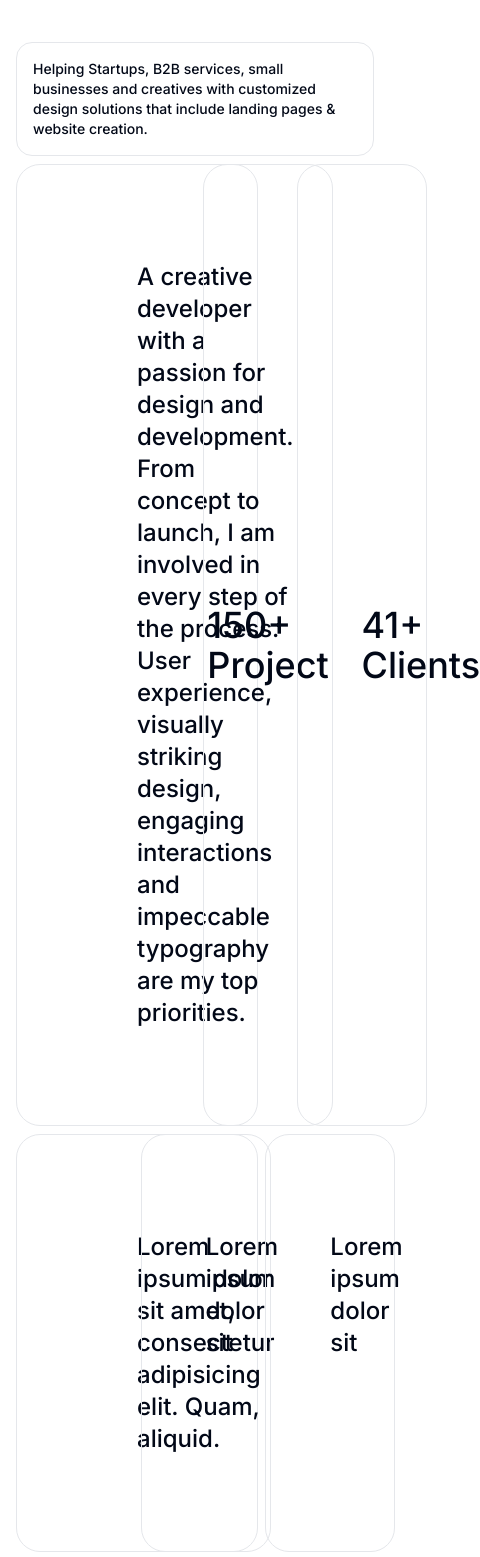
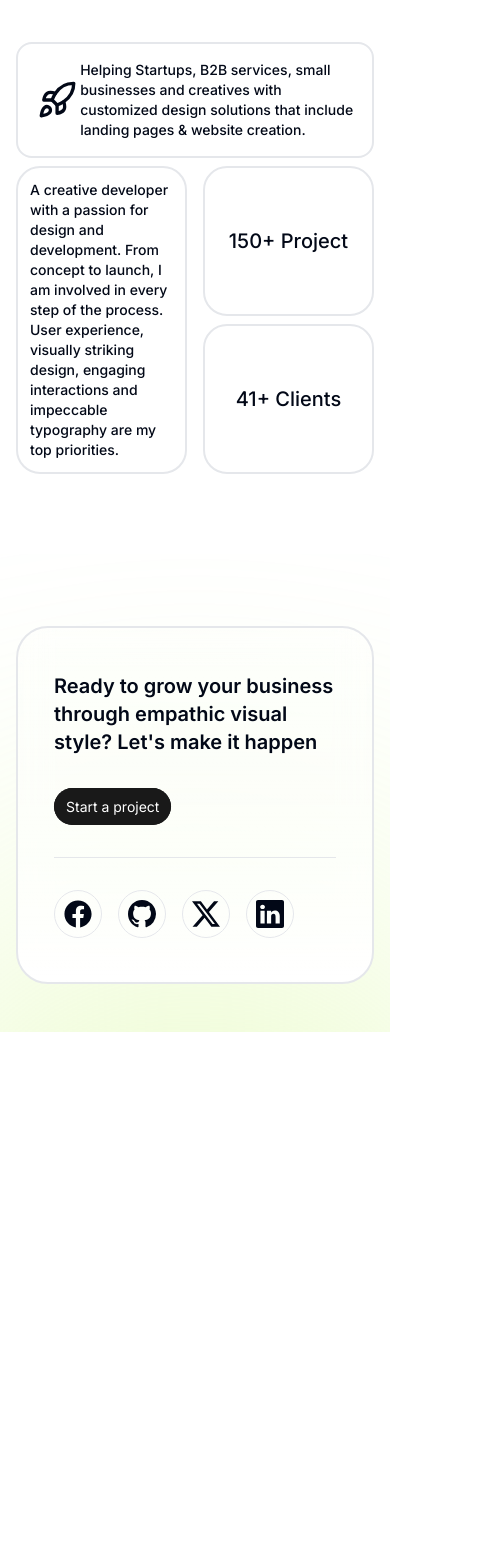
Before and after one commit to chianyungcode/portfolio-chian, a Next.js app: page / in a window 390 px wide. Shown: the part 440-1997 px from the top of the page, 480 px wide, since content can reach past the window. After the commit the page ends 1472 px from the top, so only its background shows below. Built offline with nearby package versions, Linux system fonts and the light colour scheme.

Commit message:
feat: add responsive layout to FooterCTA

```diff
--- a/app/globals.css
+++ b/app/globals.css
@@ -103,3 +103,10 @@
     box-shadow: 0 0 0 8px rgba(217, 249, 157, 0.7);
   }
 }
+
+.card-post {
+  max-width: 400px;
+  padding: 1rem 2rem;
+  font-size: 14px;
+  border: 1px solid #000;
+}
--- a/components/FooterCTA.tsx
+++ b/components/FooterCTA.tsx
@@ -6,13 +6,13 @@ import Link from "next/link";
 
 const FooterCTA = () => {
   return (
-    <footer className="max-w-[1440px] lg:block hidden mx-auto px-[112px] pt-[96px] pb-12 space-y-12 mt-12 relative">
+    <footer className="max-w-[1440px] lg:block mx-auto lg:px-[112px] px-4 py-6 lg:pt-[96px] pb-12 space-y-12 mt-12 relative">
       <div className="w-full absolute bottom-0 left-0 h-full overflow-hidden flex justify-center">
         <div className=" h-[914px] w-[914px] bg-lime-200 top-[400px] rounded-full relative blur-[12rem]" />
       </div>
       {/* <div className="rounded-[3.75rem] border-2 border-gray-200 flex items-start bg-gradient-to-tl  from-[#fff] backdrop-blur-lg from-50% to-[#ffff] to-0% h-96"></div> */}
-      <div className="rounded-[3.75rem] border-2 border-gray-200 flex items-start bg-transparent backdrop-blur-lg z-[10] bg-gradient-to-t from-white from-2% to-transparent p-[7rem] flex-col gap-y-12">
-        <h1 className="font-semibold text-6xl max-w-4xl">
+      <div className="lg:rounded-[3.75rem] rounded-[2rem] border-2 border-gray-200 flex items-start bg-transparent backdrop-blur-lg z-[10] bg-gradient-to-t from-white from-2% to-transparent lg:p-[7rem] py-[44px] px-[36px] flex-col lg:gap-y-12 gap-y-8">
+        <h1 className="font-semibold lg:text-6xl max-w-4xl text-xl">
           Ready to grow your business through empathic visual style? Let&apos;s
           make it happen
         </h1>
@@ -25,7 +25,7 @@ const FooterCTA = () => {
 
         <hr className="border-gray-200 border-1 w-full" />
         <div className="flex w-full flex-row justify-between items-start">
-          <div className="space-y-2">
+          <div className="space-y-2 lg:block hidden">
             <p className="text-slate-400 font-medium block">Connect</p>
             <a
               href="mailto:chianyung5@gmail.com"
@@ -38,25 +38,25 @@ const FooterCTA = () => {
             <div className="flex gap-x-4">
               <Link
                 href="https://facebook.com"
-                className="w-14 h-14 rounded-full border border-gray-200 flex items-center justify-center"
+                className="lg:w-14 lg:h-14 h-12 w-12 rounded-full border border-gray-200 flex items-center justify-center"
               >
                 <FaFacebook size={28} />
               </Link>
               <Link
                 href="https://github.com/chianyungcode"
-                className="w-14 h-14 rounded-full border border-gray-200 flex items-center justify-center"
+                className="lg:w-14 lg:h-14 h-12 w-12 rounded-full border border-gray-200 flex items-center justify-center"
               >
                 <BsGithub size={28} />
               </Link>
               <Link
                 href="https://twitter.com"
-                className="w-14 h-14 rounded-full border border-gray-200 flex items-center justify-center"
+                className="lg:w-14 lg:h-14 h-12 w-12 rounded-full border border-gray-200 flex items-center justify-center"
               >
                 <BsTwitterX size={28} />
               </Link>
               <Link
                 href="https://linked.in"
-                className="w-14 h-14 rounded-full border border-gray-200 flex items-center justify-center"
+                className="lg:w-14 lg:h-14 h-12 w-12 rounded-full border border-gray-200 flex items-center justify-center"
               >
                 <BsLinkedin size={28} />
               </Link>
--- a/components/Hero.tsx
+++ b/components/Hero.tsx
@@ -3,7 +3,7 @@ import React from "react";
 
 const Hero = () => {
   return (
-    <section className="max-w-[1440px] lg:px-[112px] lg:py-[96px] lg:mx-auto space-y-12 mt-12 lg:mt-20 flex py-[3.5rem] px-4 items-center justify-between">
+    <section className="max-w-[1440px] lg:px-[112px] lg:py-[96px] md:px-16 lg:mx-auto space-y-12 mt-12 lg:mt-20 flex py-[3.5rem] px-4 items-center justify-between">
       <div className="space-y-3">
         <div className="lg:px-4 lg:py-2 px-2 py-1 bg-gray-100 text-black font-semibold rounded-3xl inline-flex gap-x-2 items-center">
           <span className="relative flex w-2 h-2 lg:h-3 lg:w-3">
--- a/components/KeySelling.tsx
+++ b/components/KeySelling.tsx
@@ -1,3 +1,4 @@
+import { Rocket } from "lucide-react";
 import CustomBadge from "./small-components/CustomBadge";
 import Code from "./small-components/svg/Code";
 import Pen from "./small-components/svg/Pen";
@@ -6,10 +7,10 @@ import Wallet from "./small-components/svg/Wallet";
 
 const KeySelling = () => {
   return (
-    <section className="max-w-[1440px] mx-auto lg:px-[112px] lg:py-[96px] space-y-12 lg:mt-12 py-6 px-4">
+    <section className="max-w-[1440px] md:px-16 mx-auto lg:px-[112px] lg:py-[96px] space-y-12 lg:mt-12 py-6 px-4">
       <div className="flex lg:flex-row flex-col relative gap-x-3 gap-y-4">
         <h1 className="lg:text-3xl text-xl font-bold ">Create and help you</h1>
-        <div className="lg:absolute  left-[300px] flex gap-x-2 flex-wrap">
+        <div className="lg:absolute left-[300px] flex gap-x-2 flex-wrap">
           <CustomBadge
             icon={<Star />}
             className="lg:absolute lg:rotate-12 z-[4] lg:-translate-y-10"
@@ -38,38 +39,43 @@ const KeySelling = () => {
       </div>
       <div className="text-2xl font-medium space-y-2">
         <div className="grid grid-cols-4 gap-4">
-          <div className="col-span-4 lg:col-span-3 rounded-[16px] gap-x-4 lg:rounded-3xl border border-gray-200 lg:px-[7.5rem] lg:py-24 px-4 py-4 flex items-center lg:text-2xl text-sm">
+          <div className="col-span-4 lg:col-span-3 rounded-[16px]  lg:rounded-3xl border-2 border-gray-200 lg:px-[7.5rem] lg:py-24 px-4 py-4 flex items-center lg:text-2xl text-sm ">
+            <Rocket className="w-[50%] h-[50%] sm:hidden" />
             Helping Startups, B2B services, small businesses and creatives with
             customized design solutions that include landing pages & website
             creation.
           </div>
-          <div className="col-span-1 hidden lg:block rounded-3xl border border-gray-200 px-16 py-24">
+          <div className="col-span-1 hidden lg:block rounded-3xl border-2 border-gray-200 px-16 py-24">
             Lorem ipsum dolor sit
           </div>
         </div>
         <div className="grid grid-cols-4 gap-4">
-          <div className="col-span-2  rounded-3xl border border-gray-200 px-[7.5rem] py-24 flex items-center ">
+          <div className="col-span-2 lg:text-2xl lg:h-max sm:min-h-[328px] md:min-h-[] md:col-span-3 text-sm rounded-3xl px-3 py-3 border-2 border-gray-200 lg:px-[7.5rem] lg:py-24 flex items-center md:py-8">
             A creative developer with a passion for design and development. From
             concept to launch, I am involved in every step of the process. User
             experience, visually striking design, engaging interactions and
             impeccable typography are my top priorities.
           </div>
-          <div className="col-span-1 rounded-3xl border border-gray-200 px-16 py-24 flex items-center text-4xl justify-center">
-            150+ Project
-          </div>
-          <div className="col-span-1 rounded-3xl border border-gray-200 px-16 py-24 flex items-center text-4xl">
-            41+ Clients
+
+          <div className="flex lg:flex-row flex-col md:col-span-1 lg:col-span-2 col-span-2 gap-y-2 gap-4">
+            <div className="col-span-1 lg:text-4xl text-xl rounded-3xl grow border-2 border-gray-200 lg:px-16 lg:py-24 flex items-center text-center justify-center ">
+              150+ Project
+            </div>
+            <div className="col-span-1 lg:text-4xl text-xl rounded-3xl grow border-2 border-gray-200 lg:px-16 lg:py-24 flex items-center text-center justify-center">
+              41+ Clients
+            </div>
           </div>
         </div>
+
         <div className="grid grid-cols-3 gap-4">
-          <div className="col-span-1  rounded-3xl border border-gray-200 px-[7.5rem] py-24 flex items-center ">
+          <div className="col-span-1 hidden lg:flex rounded-3xl border-2 border-gray-200 px-[7.5rem] py-24 items-center ">
             Lorem ipsum dolor sit amet, consectetur adipisicing elit. Quam,
             aliquid.
           </div>
-          <div className="col-span-1 rounded-3xl border border-gray-200 px-16 py-24">
+          <div className="col-span-1 rounded-3xl hidden lg:flex border-2 border-gray-200 px-16 py-24">
             Lorem ipsum dolor sit
           </div>
-          <div className="col-span-1 rounded-3xl border border-gray-200 px-16 py-24">
+          <div className="col-span-1 rounded-3xl hidden lg:flex border-2 border-gray-200 px-16 py-24">
             Lorem ipsum dolor sit
           </div>
         </div>
--- a/components/Modal.module.css
+++ b/components/Modal.module.css
@@ -69,3 +69,10 @@
   top: 0;
   border-radius: 2rem;
 }
+
+@media (min-width: 375px) {
+  .bn5 {
+    padding: 8px 12px;
+    font-size: 14px;
+  }
+}
--- a/components/Modal.tsx
+++ b/components/Modal.tsx
@@ -19,9 +19,11 @@ const Modal = ({ titleBtn, titleModal, description }: ModalProps) => {
   return (
     <Dialog>
       <DialogTrigger className={`${styles.bn5}`}>{titleBtn}</DialogTrigger>
-      <DialogContent className="sm:rounded-2xl xl:max-w-4xl xl:px-20 xl:py-20">
+      <DialogContent className="lg:rounded-2xl xl:max-w-4xl xl:px-20 xl:py-20 ">
         <DialogHeader>
-          <DialogTitle className="text-4xl font-bold">{titleModal}</DialogTitle>
+          <DialogTitle className="lg:text-4xl font-bold">
+            {titleModal}
+          </DialogTitle>
           <DialogDescription>{description}</DialogDescription>
           <FormContact />
         </DialogHeader>
--- a/components/Navbar.tsx
+++ b/components/Navbar.tsx
@@ -9,7 +9,7 @@ const Navbar = () => {
   const pathname = usePathname();
 
   return (
-    <header className="lg:h-20 lg:mx-auto lg:max-w-[1440px] lg:px-[112px] flex items-center lg:inset-0 h-[3.5rem] top-0 fixed z-40 px-4 py-2 w-full">
+    <header className="lg:h-20 lg:mx-auto md:px-16 lg:max-w-[1440px] lg:px-[112px] flex items-center lg:inset-0 h-[3.5rem] top-0 fixed z-40 px-4 py-2 w-full">
       <motion.div
         className="w-full backdrop-blur-sm border rounded-3xl border-gray-300 px-4 lg:px-8 lg:py-1 flex items-center justify-between lg:h-fit h-full"
         whileHover={{ scale: 1.005, transition: { ease: "easeOut" } }}
--- a/next.config.mjs
+++ b/next.config.mjs
@@ -1,4 +1,6 @@
 /** @type {import('next').NextConfig} */
-const nextConfig = {};
+const nextConfig = {
+  images: {},
+};
 
 export default nextConfig;
```
Also changed, not shown: app/(routes)/posts/page.tsx (added, +49 -0 lines).
